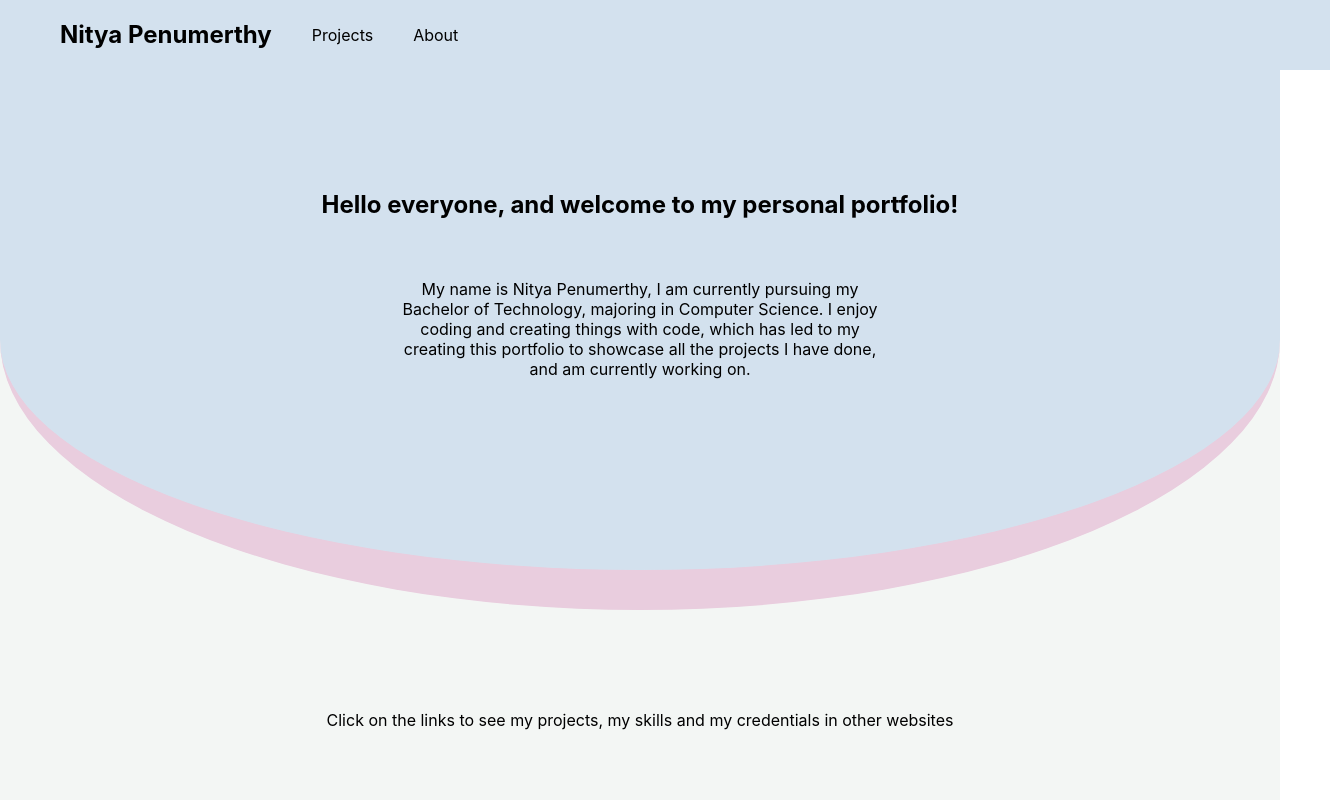
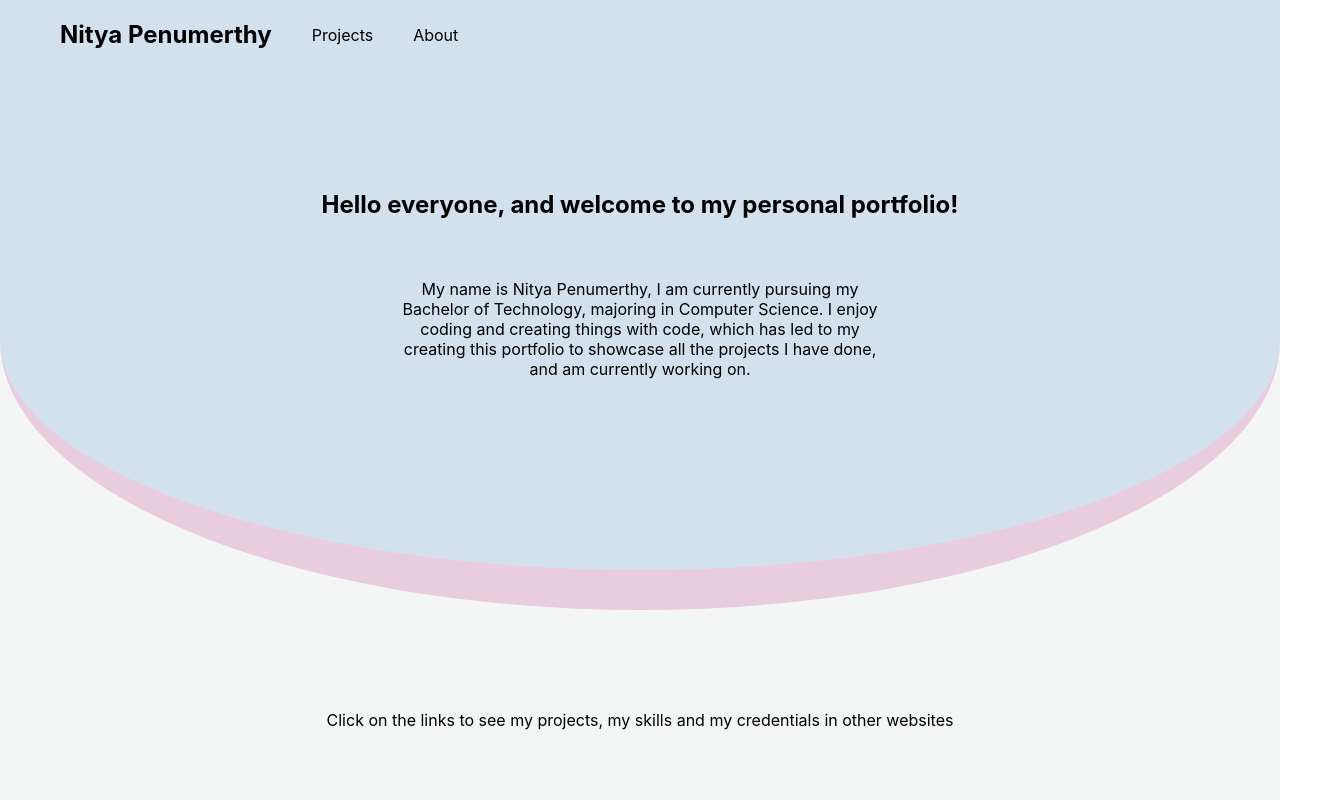
Before and after one commit to NagaNitya/Portfolio, a React (Create React App) app in the folder portfolio/: page /home in a window 1280 px wide. Shown: the top 800 px of the page, 1330 px wide, since content can reach past the window. Built offline with nearby package versions, Linux system fonts and the light colour scheme.

Commit message:
fix overflow of navbar

```diff
--- a/portfolio/src/Home/Home.css
+++ b/portfolio/src/Home/Home.css
@@ -6,6 +6,7 @@
     border-bottom-right-radius: 50%;
     border-bottom-left-radius: 50%;
     border-bottom: solid 40px #e9cdde;
+    overflow-x: hidden;
 }
 
 .intro_div > p {
--- a/portfolio/src/Navbar/Navbar.css
+++ b/portfolio/src/Navbar/Navbar.css
@@ -1,8 +1,8 @@
 .main_nav{
     display: flex;
     background-color:  #d3e1ee;
-    width: 100%;
     padding-left: 50px;
+    overflow-x:hidden;
 }
 .nav_link_head {
     text-decoration: none;
```
